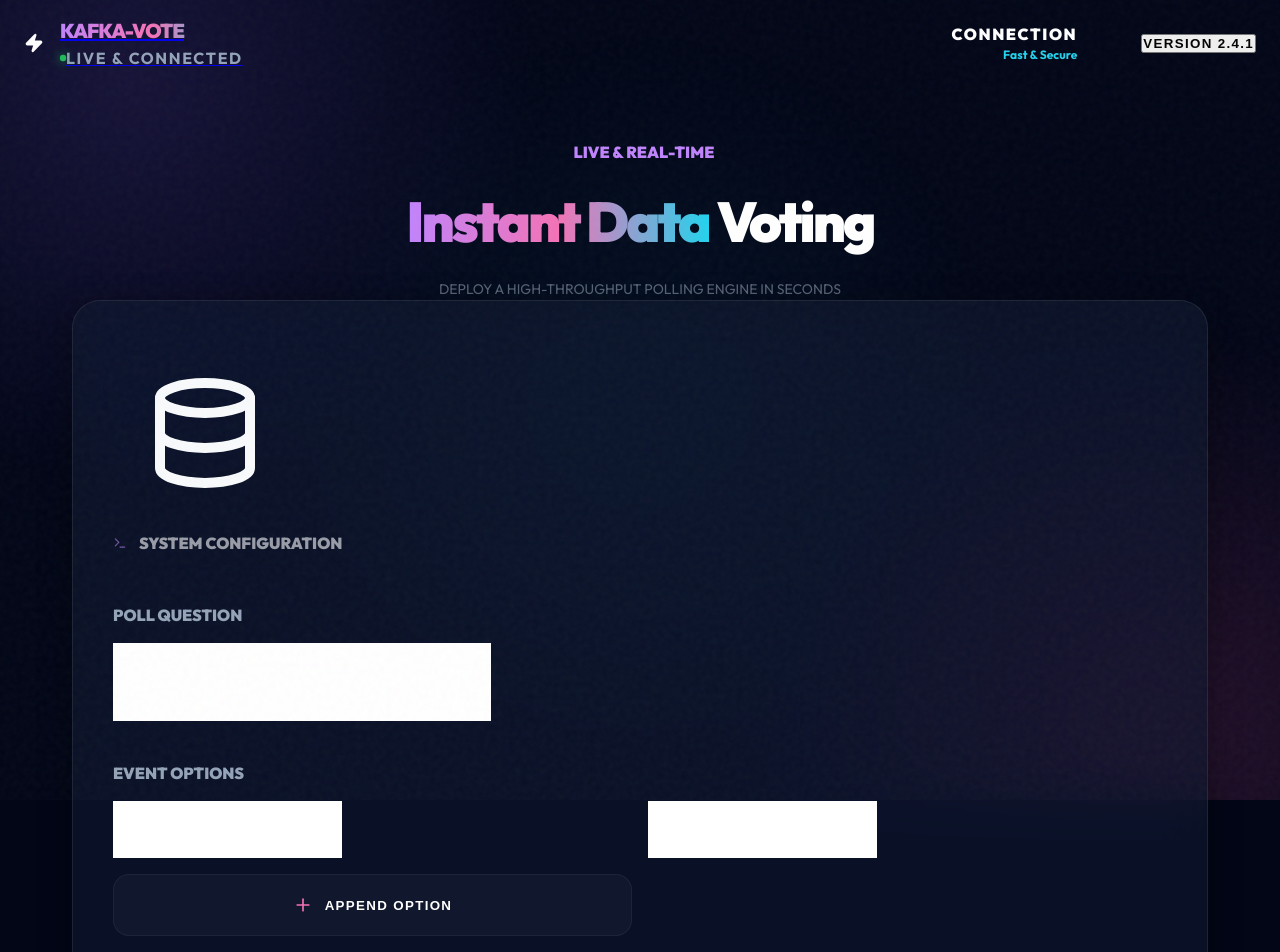
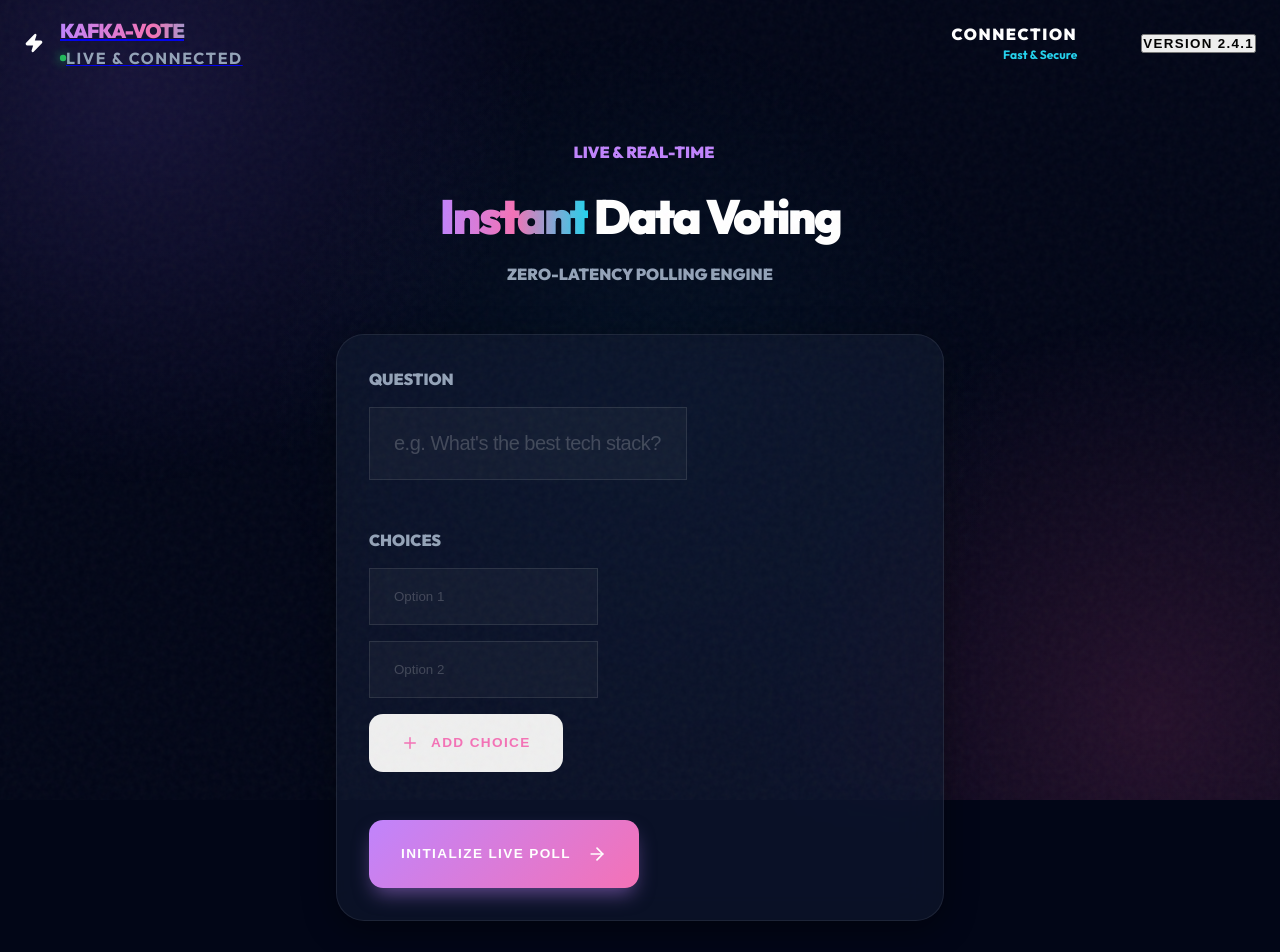
Before and after one commit to geo-cherian-mathew-2k28/kafka-project, a React (Vite) app in the folder client/: page / in a window 1280 px wide. Shown: the top 952 px of the page. Built offline with nearby package versions, Linux system fonts and the light colour scheme.

Commit message:
Fix: Redis Pub/Sub scaling for real-time syncing and Premium UI overhaul

```diff
--- a/client/src/App.jsx
+++ b/client/src/App.jsx
@@ -67,65 +67,55 @@ const CreatePoll = () => {
     };
 
     return (
-        <div className="container max-w-4xl pt-12">
-            <motion.div initial={{ opacity: 0, y: 20 }} animate={{ opacity: 1, y: 0 }} className="text-center mb-16">
-                <div className="inline-flex items-center gap-2 px-4 py-2 bg-primary/10 border border-primary/20 rounded-full text-[10px] font-black text-primary uppercase tracking-[0.3em] mb-6">
-                    <span className="w-2 h-2 bg-primary rounded-full animate-pulse" /> Live & Real-time
+        <div className="container max-w-2xl pt-16">
+            <motion.div initial={{ opacity: 0, y: 20 }} animate={{ opacity: 1, y: 0 }} className="text-center mb-12">
+                <div className="inline-flex items-center gap-2 px-4 py-1.5 bg-primary/10 border border-primary/20 rounded-full text-[10px] font-black text-primary uppercase tracking-[0.3em] mb-6">
+                    <span className="w-1.5 h-1.5 bg-primary rounded-full animate-pulse" /> Live & Real-time
                 </div>
-                <h1 className="text-6xl font-black mb-6 tracking-tighter leading-none"><span className="gradient-text">Instant Data</span> Voting</h1>
-                <p className="text-muted text-sm font-medium tracking-wide uppercase opacity-60">Deploy a high-throughput polling engine in seconds</p>
+                <h1 className="text-5xl font-black mb-4 tracking-tighter leading-tight"><span className="gradient-text">Instant</span> Data Voting</h1>
+                <p className="text-muted text-[10px] font-black tracking-[0.3em] uppercase opacity-40">Zero-Latency Polling Engine</p>
             </motion.div>
 
-            <motion.div initial={{ opacity: 0, scale: 0.98 }} animate={{ opacity: 1, scale: 1 }} className="glass-card bg-gradient-to-br from-[#0f172a] to-[#020617] relative overflow-hidden">
-                <div className="absolute top-0 right-0 p-8 opacity-10">
-                    <Database size={120} />
-                </div>
-
-                <div className="relative z-10">
-                    <div className="flex items-center gap-3 mb-12 pb-6 border-b border-white/5 opacity-60 uppercase font-black tracking-[0.4em] text-[10px]">
-                        <Terminal size={14} className="text-primary" /> System Configuration
-                    </div>
-
-                    <div className="space-y-10">
+            <motion.div initial={{ opacity: 0, y: 20 }} animate={{ opacity: 1, y: 0 }} transition={{ delay: 0.1 }} className="glass-card bg-gradient-to-br from-[#0f172a] to-[#020617] p-8 md:p-12">
+                <div className="space-y-12">
                     <div className="group">
-                            <label className="text-[10px] font-black text-muted uppercase tracking-[0.3em] mb-4 block group-focus-within:text-primary transition-colors">Poll Question</label>
+                        <label className="text-[10px] font-black text-muted uppercase tracking-[0.2em] mb-4 block group-focus-within:text-primary transition-colors">Question</label>
                         <input
-                                placeholder="What's on your mind?"
-                                className="w-full bg-white/5 border-white/10 rounded-2xl p-6 text-2xl font-black tracking-tight transition-all placeholder:opacity-20"
+                            placeholder="e.g. What's the best tech stack?"
+                            className="w-full bg-white/[0.03] border-white/10 rounded-2xl p-6 text-xl font-bold tracking-tight transition-all text-white placeholder:text-white/5"
                             onChange={e => setQuestion(e.target.value)}
                         />
                     </div>
 
                     <div>
-                            <label className="text-[10px] font-black text-muted uppercase tracking-[0.3em] mb-4 block">Event Options</label>
-                            <div className="grid grid-cols-1 md:grid-cols-2 gap-4">
+                        <label className="text-[10px] font-black text-muted uppercase tracking-[0.2em] mb-4 block">Choices</label>
+                        <div className="space-y-4">
                             {options.map((opt, i) => (
                                 <motion.div key={i} layout className="relative">
                                     <input
                                         placeholder={`Option ${i + 1}`}
-                                            className="w-full bg-white/5 border-white/10 rounded-2xl px-6 py-5 font-bold transition-all placeholder:opacity-20"
+                                        className="w-full bg-white/[0.03] border-white/10 rounded-2xl px-6 py-5 font-bold transition-all text-white placeholder:text-white/5"
                                         value={opt}
                                         onChange={e => updateOption(i, e.target.value)}
                                     />
                                 </motion.div>
                             ))}
-                                <button onClick={addOption} className="option-card border-dashed border-white/10 flex justify-center items-center gap-3 py-5 hover:bg-white/[0.05] transition-all bg-white/[0.02]">
-                                    <Plus size={20} className="text-secondary" />
-                                    <span className="text-[10px] font-black uppercase tracking-widest">Append Option</span>
+                            <button onClick={addOption} className="btn w-full border border-dashed border-white/10 flex justify-center items-center gap-3 py-5 hover:bg-white/[0.05] transition-all bg-transparent text-secondary hover:border-secondary/30">
+                                <Plus size={18} />
+                                <span className="text-[10px] font-black uppercase tracking-widest">Add Choice</span>
                             </button>
                         </div>
                     </div>
 
-                        <div className="pt-6">
+                    <div className="pt-8">
                         <button
                             onClick={handleCreate}
                             disabled={loading || !question}
-                                className="btn btn-primary w-full py-6 text-lg flex items-center justify-center gap-4 disabled:opacity-50 disabled:cursor-not-allowed group shadow-2xl"
+                            className="btn btn-primary w-full py-6 text-base font-black flex items-center justify-center gap-4 disabled:opacity-50 disabled:cursor-not-allowed group shadow-[0_20px_40px_rgba(192,132,252,0.15)]"
                         >
-                                {loading ? 'DEPLOYING ENGINE...' : 'INITIALIZE LIVE POLL'}
-                                <ArrowRight size={22} className="group-hover:translate-x-1 transition-transform" />
+                            {loading ? 'DEPLOYING...' : 'INITIALIZE LIVE POLL'}
+                            <ArrowRight size={20} className="group-hover:translate-x-1 transition-transform" />
                         </button>
-                        </div>
                     </div>
                 </div>
             </motion.div>
@@ -141,27 +131,41 @@ const OwnerDashboard = () => {
     const [isCopied, setIsCopied] = useState(false);
     const [releasing, setReleasing] = useState(false);
 
+    const lastMsgId = useRef(null);
+
     useEffect(() => {
-        fetch(`/api/polls/${pollId}?role=owner`).then(res => res.json()).then(setPoll);
+        // Fetch initial data
+        fetch(`/api/polls/${pollId}?role=owner`)
+            .then(res => res.json())
+            .then(data => {
+                setPoll(data);
+                // Pre-populate events if they exist
+                if (data.recentEvents) setKafkaEvents(data.recentEvents);
+            });
 
         const wsProtocol = window.location.protocol === 'https:' ? 'wss' : 'ws';
         const wsHost = window.location.hostname === 'localhost' ? 'localhost:5000' : window.location.host;
         const socket = new WebSocket(`${wsProtocol}://${wsHost}/ws?pollId=${pollId}&role=owner`);
 
-        const lastMsgId = { current: null };
+        socket.onopen = () => console.log('✅ [WS] Real-time engine established');
+        socket.onclose = () => console.log('❌ [WS] Real-time engine disconnected');
 
         socket.onmessage = (event) => {
             const data = JSON.parse(event.data);
             if (data.type === 'VOTE_EVENT') {
-                // Duplicate Prevention: Check if we already processed this message ID
+                // Senior Logic: Strict Deduplication
                 if (data.metadata?.id && lastMsgId.current === data.metadata.id) return;
                 lastMsgId.current = data.metadata.id;
 
-                setPoll(prev => ({
+                // Safety: Only update if poll state is loaded
+                setPoll(prev => {
+                    if (!prev) return prev;
+                    return {
                         ...prev,
                         totalVotes: data.totalVotes,
                         votes: data.votes
-                }));
+                    };
+                });
                 setKafkaEvents(prev => [data.metadata, ...prev].slice(0, 6));
             }
         };
--- a/client/src/index.css
+++ b/client/src/index.css
@@ -513,13 +513,15 @@ h2 {
 input {
   outline: none !important;
   border: 1px solid rgba(255, 255, 255, 0.1) !important;
+  background: rgba(255, 255, 255, 0.03) !important;
+  color: white !important;
   transition: all 0.3s cubic-bezier(0.4, 0, 0.2, 1) !important;
 }
 
 input:focus {
   border-color: var(--primary) !important;
   background: rgba(255, 255, 255, 0.08) !important;
-  box-shadow: 0 0 20px rgba(192, 132, 252, 0.15), inset 0 0 10px rgba(255, 255, 255, 0.02) !important;
+  box-shadow: 0 0 0 4px rgba(192, 132, 252, 0.1), inset 0 0 10px rgba(255, 255, 255, 0.02) !important;
 }
 
 input::placeholder {
```
Also changed, not shown: 1 other file (tests, documents, lock files or other folders). Lines whose indentation alone changed are shown as unchanged.
